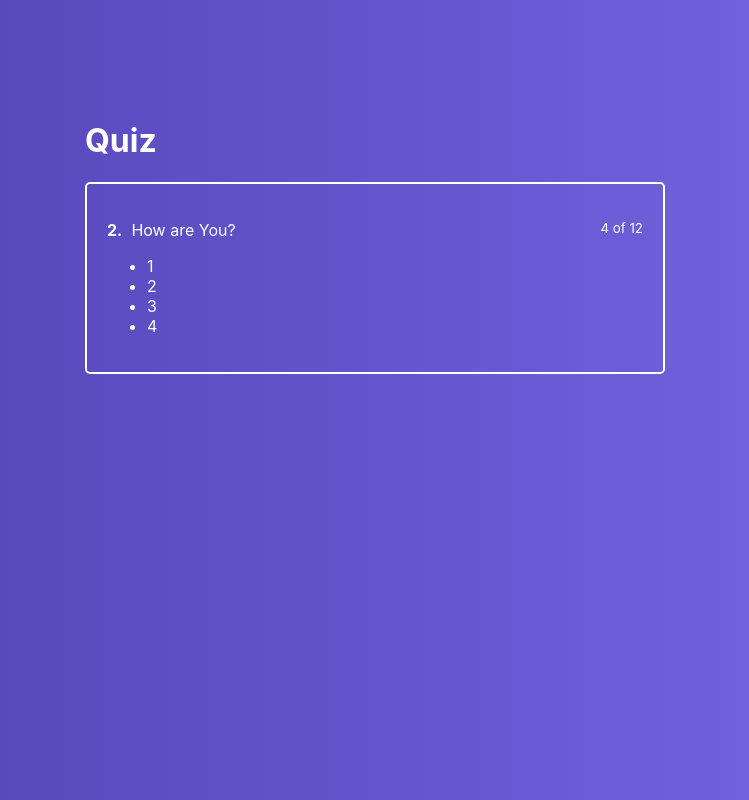
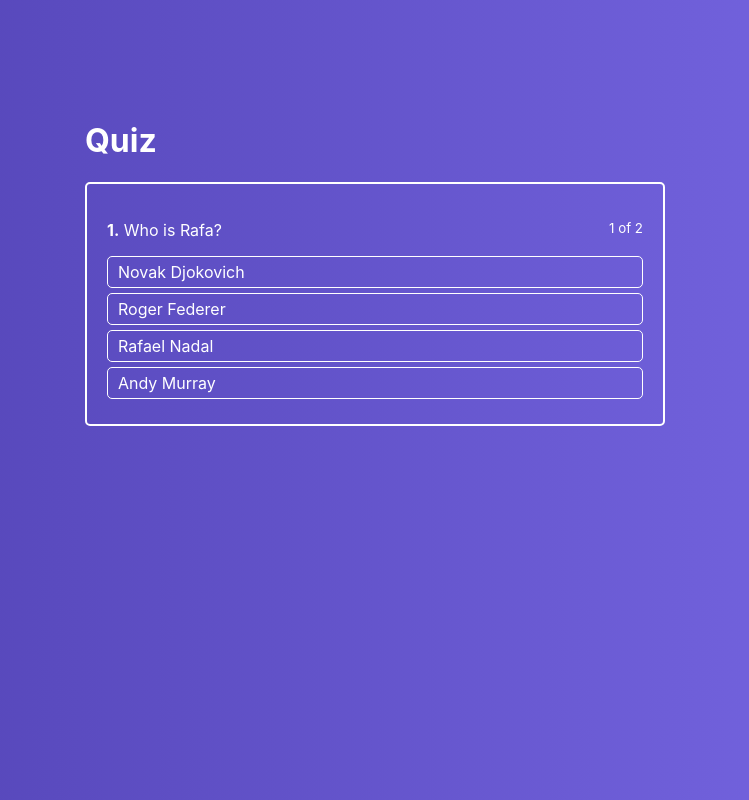
Before and after one commit to lesgrosman/react-quiz, a React app: page / in a window 1280 px wide. Shown: the whole page, without its empty margins (265-1014 px from the left). Built offline with nearby package versions, Linux system fonts and the light colour scheme.

Commit message:
next question & colors

```diff
--- a/src/components/ActiveQuiz/ActiveQuiz.js
+++ b/src/components/ActiveQuiz/ActiveQuiz.js
@@ -1,23 +1,24 @@
 import React from 'react';
 import classes from './ActiveQuiz.module.css'
+import AnswersList from '../AnswersList/AnswersList'
 
-const ActiveQuiz = props => (
+const ActiveQuiz = props => {
+    return (
         <div className={classes.ActiveQuiz}>
             <p className={classes.Question}>
                 <span>
-                <strong>2.</strong>&nbsp;
-                How are You?
+                    <strong>{props.questionNumber + 1}.</strong>&nbsp;
+                    {props.question}
                 </span>
-            <small>4 of 12</small>
+                <small>{props.questionNumber + 1} of {props.quizLength}</small>
 
             </p>
-        <ul>
-            <li>1</li>
-            <li>2</li>
-            <li>3</li>
-            <li>4</li>
-        </ul>
+            <AnswersList
+            answers={props.answers}
+            onAnswerClick={props.onAnswerClick}
+            state={props.state}/>
         </div>
     )
+}
 
 export default ActiveQuiz
--- /dev/null
+++ b/src/components/AnswersList/AnswerItem/AnswerItem.js
@@ -0,0 +1,21 @@
+import React from 'react'
+import classes from './AnswerItem.module.css'
+
+const AnswerItem = props => {
+
+    const cls = [classes.AnswerItem]
+
+    if (props.state) {
+        cls.push(classes[props.state])
+    }
+
+    return (
+        <li className={cls.join(' ')}
+            onClick={() => props.onAnswerClick(props.answer.id)}
+        >
+            { props.answer.text }
+        </li>
+    )
+}
+
+export default AnswerItem
--- /dev/null
+++ b/src/components/AnswersList/AnswerItem/AnswerItem.module.css
@@ -0,0 +1,21 @@
+.AnswerItem {
+    border: 1px solid #ffffff;
+    border-radius: 5px;
+    padding: 5px 10px;
+    margin-bottom: 5px;
+    cursor: pointer;
+}
+
+.AnswerItem:hover {
+    background: rgba(255, 255, 255, 0.2);
+    transition: background .3s ease-in-out;
+}
+
+.AnswerItem.success {
+    background: rgba(161, 240, 69, .7)
+}
+
+.AnswerItem.fail {
+    background: rgba(240, 87, 108, .7)
+
+}
--- /dev/null
+++ b/src/components/AnswersList/AnswersList.js
@@ -0,0 +1,23 @@
+import React from 'react'
+import classes from './AnswersList.module.css'
+import AnswerItem from './AnswerItem/AnswerItem'
+
+const AnswersList = props => {
+
+    return (
+        <ul className={classes.AnswersList}>
+            { props.answers.map((answer, index) => {
+                return(
+                    <AnswerItem
+                    key={index}
+                    answer={answer}
+                    onAnswerClick={props.onAnswerClick}
+                    state={props.state ? props.state[answer.id]: null}
+                    />
+                 )
+            }) }
+        </ul>
+    )
+}
+
+export default AnswersList
--- /dev/null
+++ b/src/components/AnswersList/AnswersList.module.css
@@ -0,0 +1,5 @@
+.AnswersList {
+    list-style: none;
+    margin: 0;
+    padding: 0;
+}
--- a/src/containers/Quiz/Quiz.js
+++ b/src/containers/Quiz/Quiz.js
@@ -4,17 +4,81 @@
 
 class Quiz extends Component {
     state = {
-        quiz:[
-
+        activeQuestion: 0,
+        answerState: null, // {[id]: 'success' 'error}
+        quiz: [
+            {
+                question: 'Who is Rafa?',
+                rightAnswerId: 3,
+                answers: [
+                    {text: 'Novak Djokovich', id: 1},
+                    {text: 'Roger Federer', id: 2},
+                    {text: 'Rafael Nadal', id: 3},
+                    {text: 'Andy Murray', id: 4},
+                ],
+                id: 1
+            },
+            {
+                question: 'How many Grand Slams has Federer won?',
+                rightAnswerId: 2,
+                answers: [
+                    {text: '17', id: 1},
+                    {text: '20', id: 2},
+                    {text: '21', id: 3},
+                    {text: '19', id: 4},
+                ],
+                id: 2
+            }
         ]
     }
+
+    onAnswerClickHandler = (answerId) => {
+        const question = this.state.quiz[this.state.activeQuestion]
+
+        if (question.rightAnswerId === answerId) {
+
+            this.setState({
+                answerState: {[answerId]: 'success'}
+            })
+
+            const timeout = window.setTimeout(() => {
+                if (this.isQuizFinished()) {
+                    console.log('Finished')
+                } else {
+                    this.setState((prevState) => {
+                        return {
+                            activeQuestion: prevState.activeQuestion + 1,
+                            answerState: null
+                        }
+                    })
+                }
+                window.clearTimeout(timeout)
+            }, 1000)
+        } else {
+            this.setState({
+                answerState: {[answerId]: 'fail'}
+            })
+        }
+    }
+
+    isQuizFinished() {
+        return this.state.activeQuestion + 1 === this.state.quiz.length
+    }
+
     render() {
         return(
             <div className={classes.Quiz}>
 
                 <div className={classes.QuizWrapper}>
                     <h1>Quiz</h1>
-                    <ActiveQuiz/>
+                    <ActiveQuiz
+                    question={this.state.quiz[this.state.activeQuestion].question}
+                    answers={this.state.quiz[this.state.activeQuestion].answers}
+                    onAnswerClick={this.onAnswerClickHandler}
+                    quizLength={this.state.quiz.length}
+                    questionNumber={this.state.activeQuestion}
+                    state={this.state.answerState}
+                    />
                 </div>
             </div>
         )
```
Lines whose indentation alone changed are shown as unchanged.
